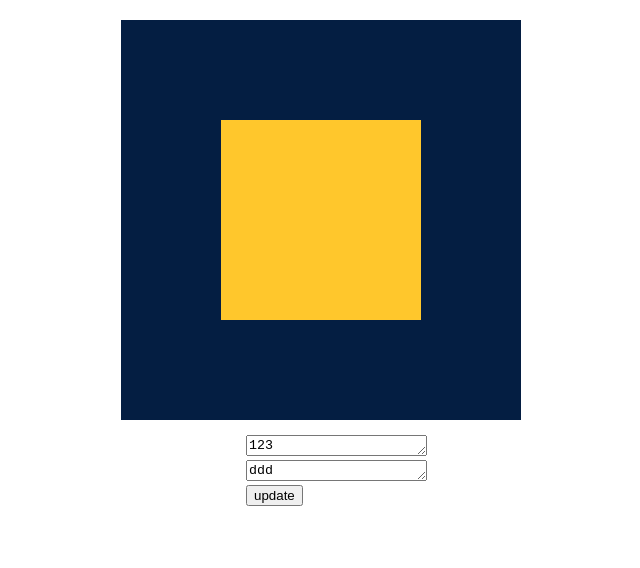
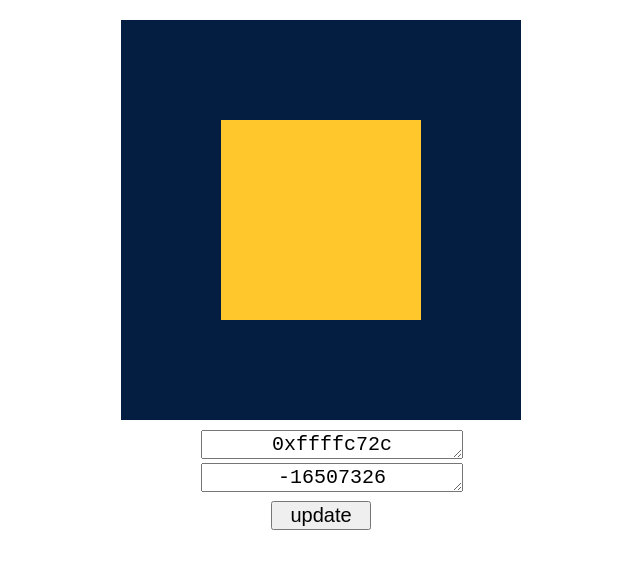
Before and after one commit to kelukelugames/argb, a plain HTML site: page index.html in a window 1280 px wide. Shown: the whole page, without its empty margins (319-959 px from the left). Drawn offline with nearby package versions, Linux system fonts and the light colour scheme.

Commit message:
get it to work.

```diff
--- a/index.html
+++ b/index.html
@@ -15,8 +15,8 @@
 	</div>
 
 	<div class="forms">
-		<textarea id="foreground" rows="1" cols="20">123</textarea>
-		<textarea id="background" rows="1" cols="20">ddd</textarea>
+		<textarea id="foreground" rows="1" cols="20">0xffffc72c</textarea>
+		<textarea id="background" rows="1" cols="20">-16507326</textarea>
 		<button id="update" class="center">update</button>
 	</div>
 </form>
--- a/scripts.js
+++ b/scripts.js
@@ -18,10 +18,10 @@ function updateDiv(divName, str) {
 				number = Math.pow(2, 32) + Number(number);
 			}
 
-		} else if (number.length >= 2 &&
+		} else if (number.length > 2 &&
 			(number[0] == 0 &&
 				(number[1] == "x" || number[1] == "X"))) {
-
+			number = parseInt(number, 16);
 		} else {
 			alert(str + " is not a hex or decimal number");
 			return;
--- a/style.css
+++ b/style.css
@@ -23,11 +23,21 @@ body {
 }
 
 .forms {
-	width: 150px;
+	width: 250px;
 	margin: auto;
-	padding: 15px;
+	padding-top: 10px;
 }
 
-.center {
-	margin: 0 auto;
+textarea {
+	text-align: center;
+	position: relative;
+	font-size: 20px;
+	margin: 0 5px;
 }
+
+button {
+	width: 100px;
+	position: relative;
+	font-size: 20px;
+	margin: 5px 75px;
+}
```
